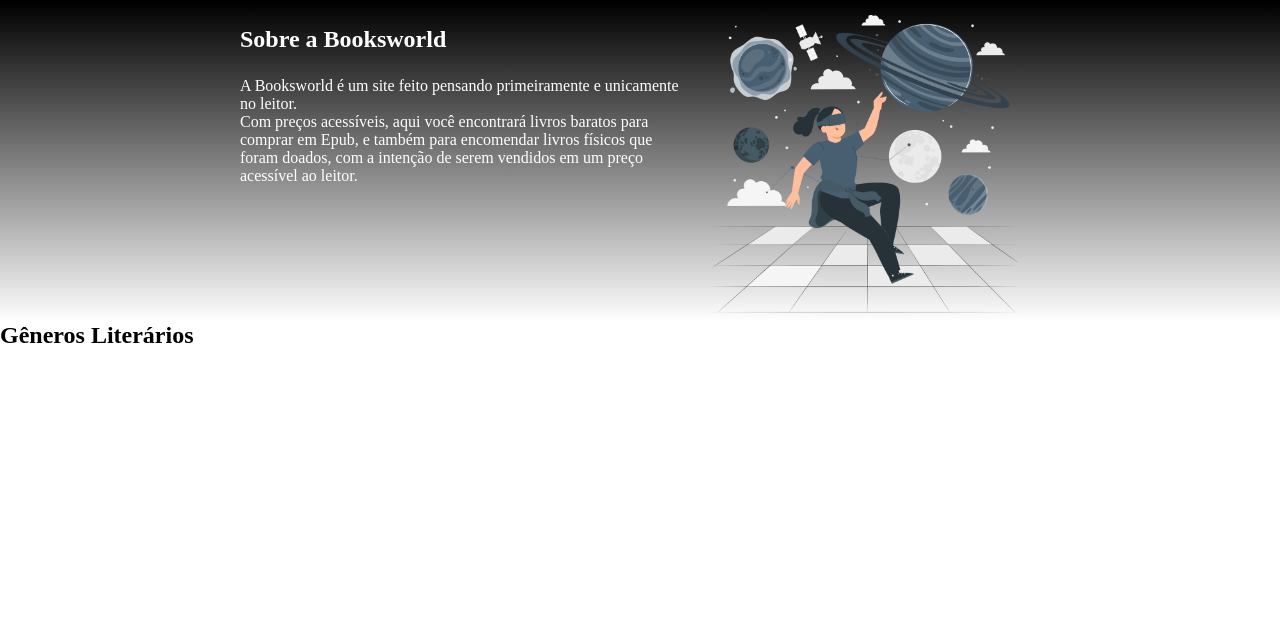
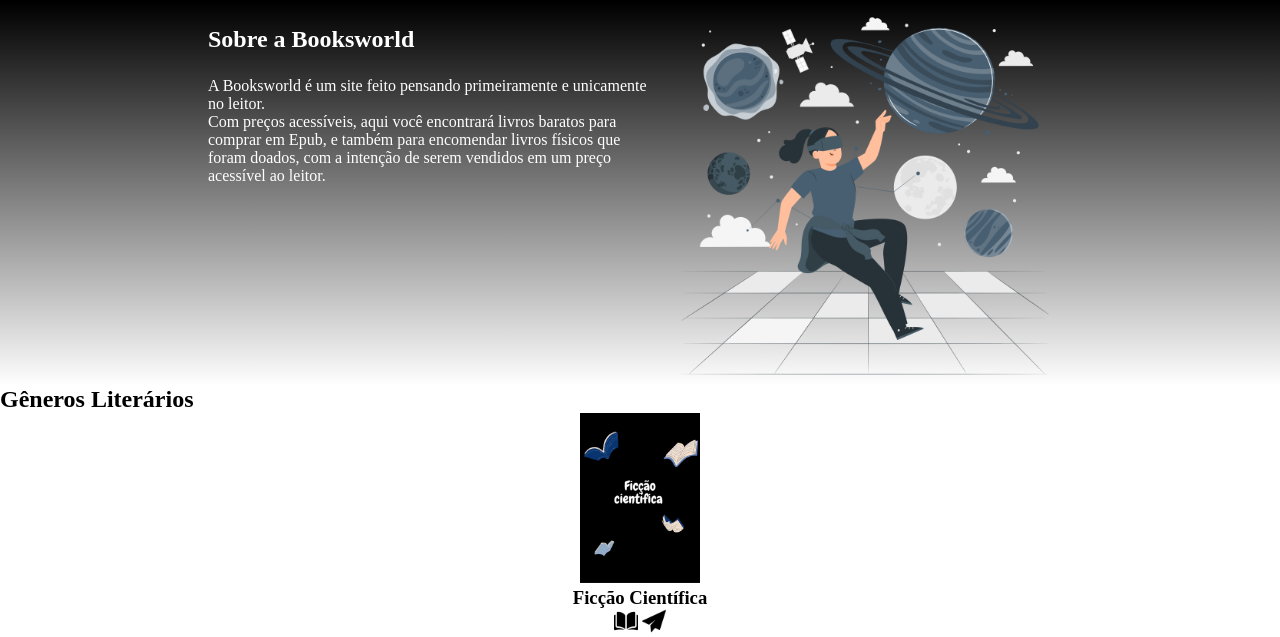
Before and after one commit to louisaferb/site-criativo-alura, a plain HTML site: page index.html in a window 1280 px wide. Shown: the part 744-1381 px from the top of the page. Before the commit the page ends 1093 px from the top, so only its background shows below. Drawn offline with Linux system fonts and the light colour scheme.

Commit message:
Add files via upload
Primeira imagem dos vários gêneros que irão vir.

```diff
--- a/index.html
+++ b/index.html
@@ -26,7 +26,11 @@
     </section>
     <section class="Generos">
         <h2 class="genero titulo">Gêneros Literários</h2>
+        <div class="genero-div">
+            <img class="genero-ficcaoimagem" src="Genero 1.jpg" alt="foto ficcao cientifica">
+            <h3 class="genero-nome">Ficção Científica</h3>
+            <img class="genero-icone" src="abra-o-livros.png" alt="icone de livro">
+            <img class="genero-icone" src="correspondencia-enviada.png" alt="icone de envio">
     </section>
 </body>
-
 </html>
--- a/style.css
+++ b/style.css
@@ -22,7 +22,7 @@
 }
 
 .Booksworld-imagem{
-    width: 25%;
+    width: 30%;
     margin:0 16px;
 }
 
@@ -41,3 +41,15 @@
 .Booksworld-titulo{
     padding: 24px 0;
 }
+
+.genero-ficcaoimagem{
+    width: 120px;
+}
+
+.genero-icone{
+    width: 24px;
+}
+
+.genero-div{
+    text-align: center;
+}
```
Also changed, not shown: Genero 1.jpg (added), abra-o-livros.png (added), correspondencia-enviada.png (added).
